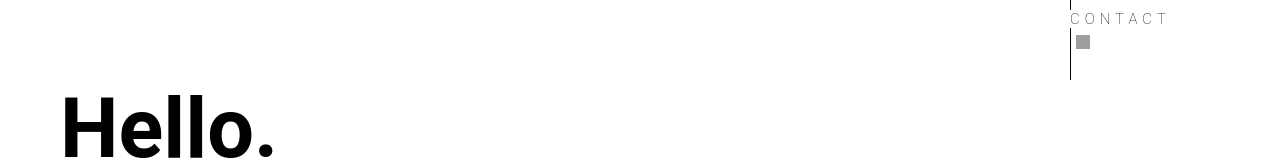
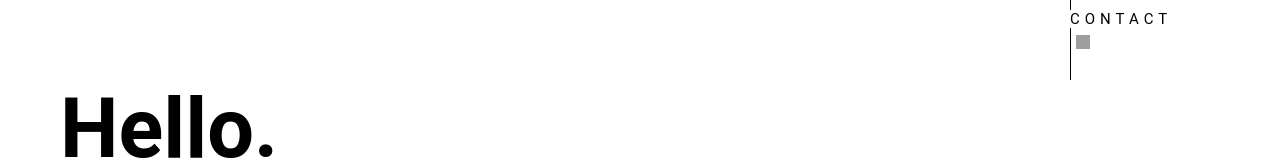
Before and after one commit to pweimann/personal-website, a Nuxt app: page / in a window 1280 px wide. Shown: the top 160 px of the page. Built offline with nearby package versions, Linux system fonts and the light colour scheme; grey boxes are pictures that could not be loaded.

Commit message:
adjust the font weight of the header item title

```diff
--- a/components/BaseHeaderItem.vue
+++ b/components/BaseHeaderItem.vue
@@ -25,7 +25,7 @@ defineProps({ title: String })
 
 .title {
   font-size: 1.5rem;
-  font-weight: lighter;
+  font-weight: normal;
   text-transform: uppercase;
   color: black;
   letter-spacing: 0.5rem;
```
